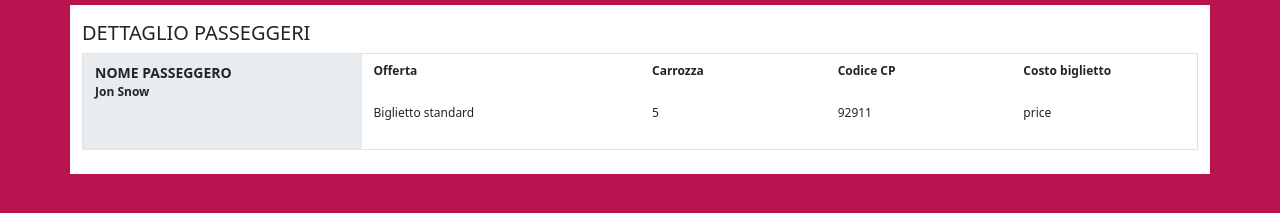
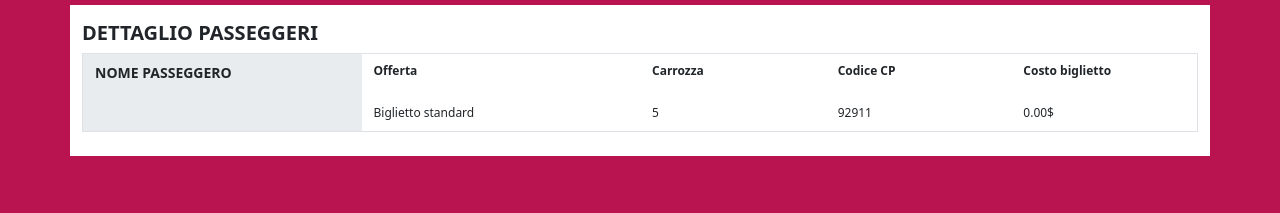
Before and after one commit to orazi-paolo/js-biglietto-treno-form, a plain HTML site: page index.html in a window 1280 px wide. Both pictures are taken after a click on the button "Genera". Shown: the part 407-620 px from the top of the page. Drawn offline with nearby package versions, Linux system fonts and the light colour scheme.

Commit message:
added result on ticket

```diff
--- a/index.html
+++ b/index.html
@@ -39,14 +39,14 @@
                     <h1 class="text-white text-center py-4">IL TUO BIGLIETTO</h1>
                     <div class="row bg-white">
                         <div class="col-12 pt-3">
-                                <h5>DETTAGLIO PASSEGGERI</h5>
+                                <h5 class="fw-bold">DETTAGLIO PASSEGGERI</h5>
                         </div>
                         <div class="col-12 pb-4">
                             <div class="container">
                                 <div class="row border">
                                     <div class="col-3 bg-body-secondary pb-5">
                                         <div class="fw-bold font-md pt-2">NOME PASSEGGERO</div>
-                                        <div class="fw-bold font-sm">Jon Snow</div>
+                                        <div class="fw-bold font-sm" id="fullNameResult">Jon Snow</div>
                                     </div>
                                     <div class="col-3">
                                         <div class="fw-bold font-sm pt-2">Offerta</div>
@@ -62,7 +62,7 @@
                                     </div>
                                     <div class="col-2">
                                         <div class="font-sm fw-bold pt-2">Costo biglietto</div>
-                                        <div class="font-sm pt-4">price</div>
+                                        <div class="font-sm pt-4" id="priceResult">price</div>
                                     </div>
                                 </div>
                             </div>
--- a/js/script.js
+++ b/js/script.js
@@ -31,6 +31,10 @@ button.addEventListener('click', function(){
     console.log('Età ' + age);
     console.log('Il prezzo del biglietto è di ' + price.toFixed(2) + ' euro');
 
+    // inserisco nel biglietto i risultati
+    document.getElementById('fullNameResult').innerText = fullName;
+    document.getElementById('priceResult').innerText = price.toFixed(2) + '$'
+
     // resetto il form al click
     let form = document.getElementById('form');
     form.reset();
```
